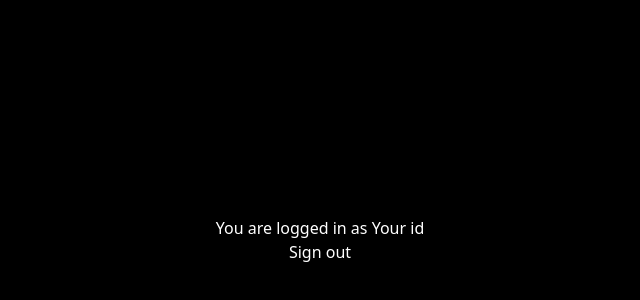
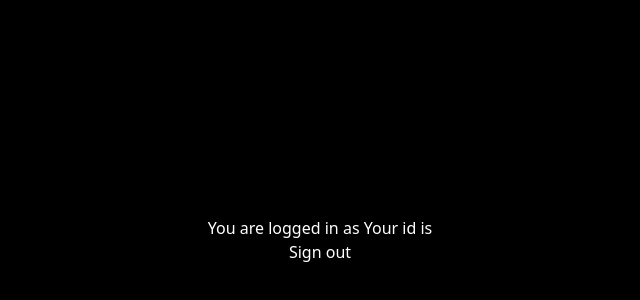
Before and after one commit to theJonathanXue/mangaplus-daily-reader, a Next.js app: page /protected in a window 1280 px wide. Shown: the part 160-460 px from the top of the page, without its empty margins (320-960 px from the left). Built offline with nearby package versions, Linux system fonts and the light colour scheme; no server answers.

Commit message:
Check session data

```diff
--- a/app/protected/page.tsx
+++ b/app/protected/page.tsx
@@ -7,11 +7,13 @@ import { insertUserManga } from 'app/db';
 export default async function ProtectedPage() {
   let session = await auth();
 
+  console.log("session: ", session)
   return (
     <div className="flex h-screen bg-black">
       <div className="w-screen h-screen flex flex-col space-y-5 justify-center items-center text-white">
         You are logged in as {session?.user?.email}
-        Your id {session?.user?.id}
+
+        Your id is {session?.user?.id}
         <SignOut />
       </div>
     </div>
```
